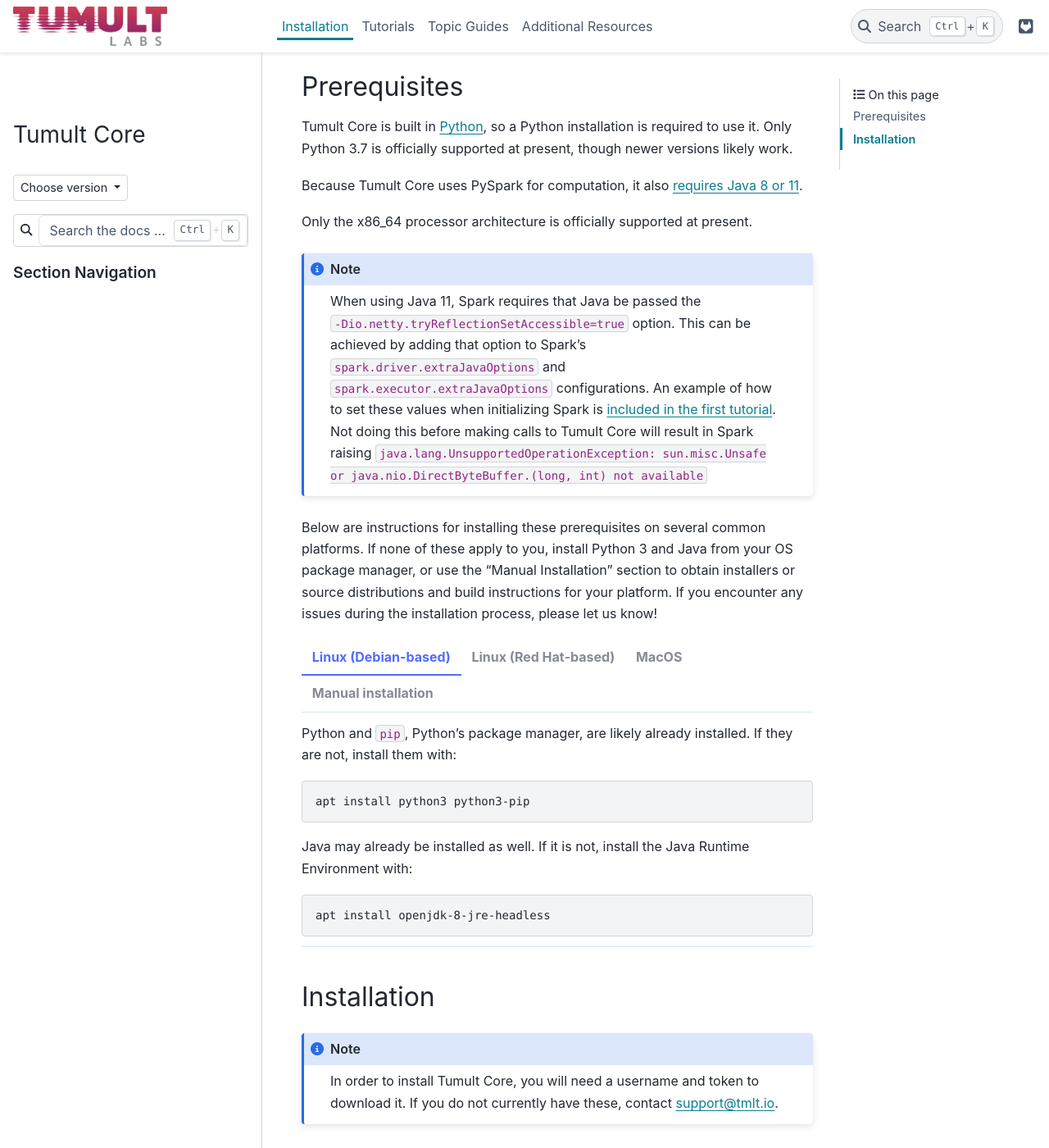
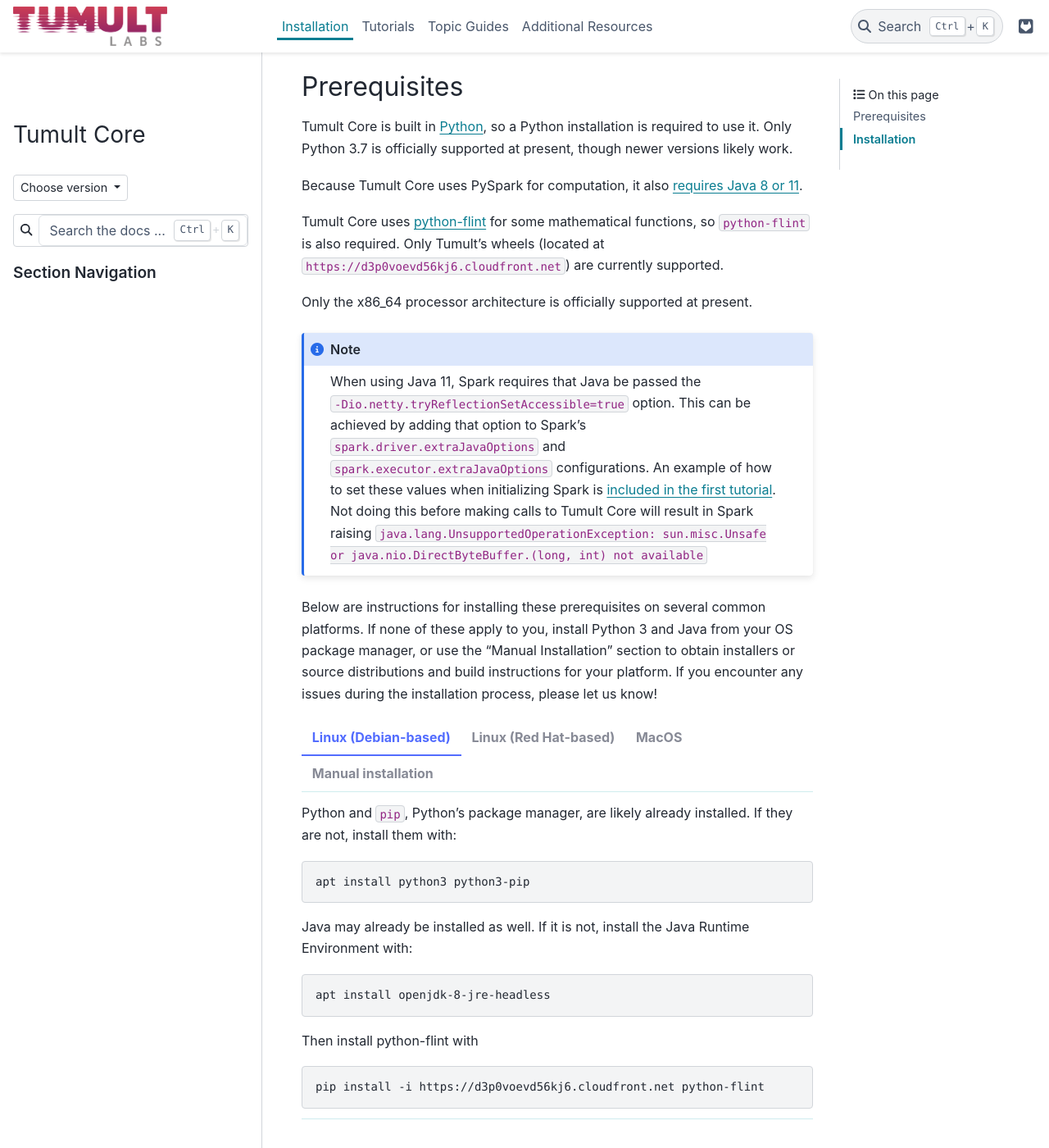
Before and after one commit to opendp/tumult-core, a Sphinx documentation site: the page built from doc/installation.rst, in a window 1280 px wide and 1400 px high, scrolled down 192 px. Shown: the whole window at 82% size. Built offline with Sphinx 7.4.7 and the PyData theme 0.15.4, drawn with Linux system fonts in a browser that asks for light colours; pages that are not in the unit, such as notebooks, are missing from menus.

```diff
--- a/doc/installation.rst
+++ b/doc/installation.rst
@@ -15,6 +15,12 @@ Only Python 3.7 is officially supported at present, though newer versions likely
    TODO: Update this once we support PySpark >3.1.0, as the requirements change.
 
 Because Tumult Core uses PySpark for computation, it also `requires Java 8 or 11 <https://spark.apache.org/docs/3.0.0/index.html#downloading>`__.
+
+Tumult Core uses `python-flint <https://github.com/fredrik-johansson/python-flint/>`__
+for some mathematical functions, so ``python-flint`` is also required.
+Only Tumult's wheels (located at ``https://d3p0voevd56kj6.cloudfront.net``) are
+currently supported.
+
 
 Only the x86_64 processor architecture is officially supported at present.
 
@@ -48,6 +54,13 @@ If you encounter any issues during the installation process, please let us know!
 
       apt install openjdk-8-jre-headless
 
+   Then install python-flint with
+
+   .. code-block:: bash
+
+      pip install -i https://d3p0voevd56kj6.cloudfront.net python-flint
+
+
 .. tabbed:: Linux (Red Hat-based)
 
    Python and ``pip``, Python's package manager, may already be installed.
@@ -65,6 +78,13 @@ If you encounter any issues during the installation process, please let us know!
       yum install java-1.8.0-openjdk-headless
 
    Note that despite the package name, this will install Java 8.
+
+   Then install python-flint with
+
+   .. code-block:: bash
+
+      pip install -i https://d3p0voevd56kj6.cloudfront.net python-flint
+
 
 .. tabbed:: MacOS
 
@@ -88,6 +108,13 @@ If you encounter any issues during the installation process, please let us know!
     .. code-block:: bash
 
        brew install openjdk@8
+
+   Then install python-flint with
+
+   .. code-block:: bash
+
+      pip3 install -i https://d3p0voevd56kj6.cloudfront.net python-flint
+
 
 .. tabbed:: Manual installation
 
```
Also changed, not shown: CONTRIBUTING.md (+2 -5 lines), README.md (+9 -22 lines), doc/index.rst (+9 -1 lines).
